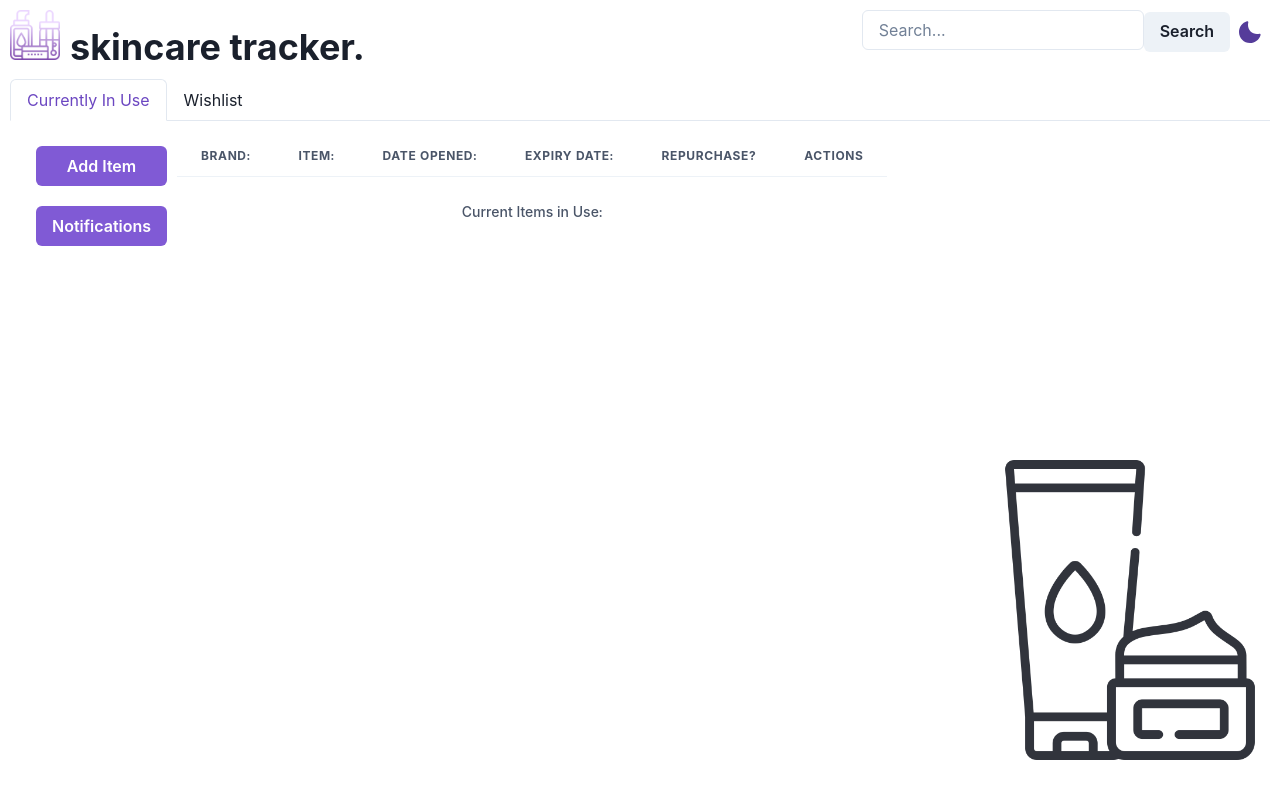
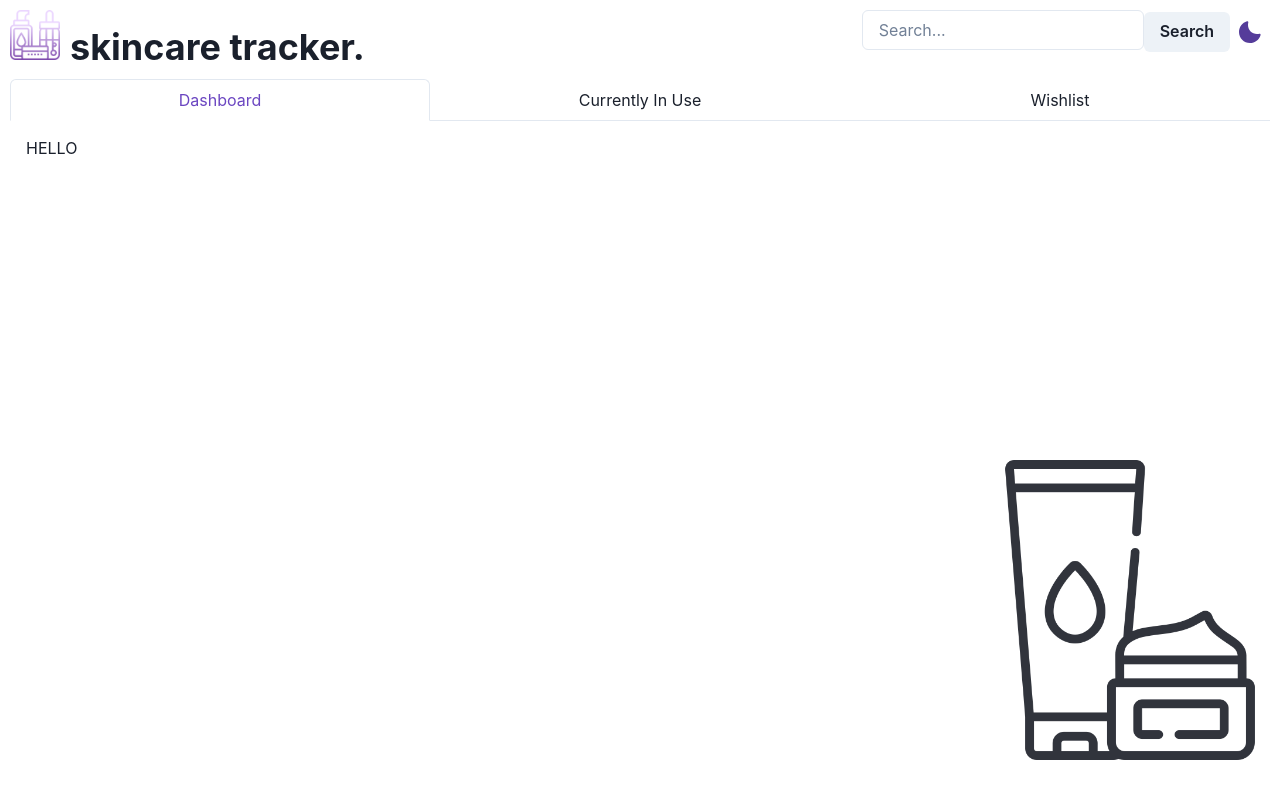
Before and after one commit to vvynz/skincare-tracker, a React (Create React App) app: page / in a window 1280 px wide. Shown: the top 798 px of the page. Built offline with nearby package versions, Linux system fonts and the light colour scheme.

Commit message:
Create a dashboard tab

```diff
--- a/src/App.js
+++ b/src/App.js
@@ -66,12 +66,14 @@ function App() {
         }}
       />
       <NavBar items={items} />
-      <Tabs className="tabs" variant="enclosed" colorScheme="purple">
+      <Tabs className="tabs" isFitted variant="enclosed" colorScheme="purple">
         <TabList>
+          <Tab>Dashboard</Tab>
           <Tab>Currently In Use</Tab>
           <Tab>Wishlist</Tab>
         </TabList>
         <TabPanels>
+          <TabPanel>HELLO</TabPanel>
           <TabPanel>
             <ItemForm
               items={items}
--- a/src/Components/NavBar.jsx
+++ b/src/Components/NavBar.jsx
@@ -9,7 +9,7 @@ import logo_col from "../Assets/skincare.png";
 import useAppData from "../Hooks/useAppData";
 import "../Styles/NavBar.scss";
 
-export default function NavBar({items}) {
+export default function NavBar({ items }) {
   const [keyword, setKeyword] = useState("");
   const [results, setResults] = useState(null);
 
@@ -17,15 +17,14 @@ export default function NavBar({items}) {
   const { search } = useAppData();
 
   const handleKeyword = (e) => {
-    // console.log(e.target.value)
-    setKeyword(e.target.value)
+    setKeyword(e.target.value);
   };
 
   const handleSubmit = (e) => {
     e.preventDefault();
-    setResults(search(items, keyword))
-  }
-  // console.log(results)
+    setResults(search(items, keyword));
+  };
+  console.log(results);
   return (
     <header>
       <nav className="navbar">
@@ -33,7 +32,12 @@ export default function NavBar({items}) {
         <Heading>skincare tracker.</Heading>
       </nav>
       <div>
-        <Input className="search_bar" width="auto" placeholder="Search..." onChange={handleKeyword} />
+        <Input
+          className="search_bar"
+          width="auto"
+          placeholder="Search..."
+          onChange={handleKeyword}
+        />
         <Button onClick={handleSubmit}>Search</Button>
         <button className="toggle--colorMode" onClick={toggleColorMode}>
           {colorMode === "light" ? (
```
